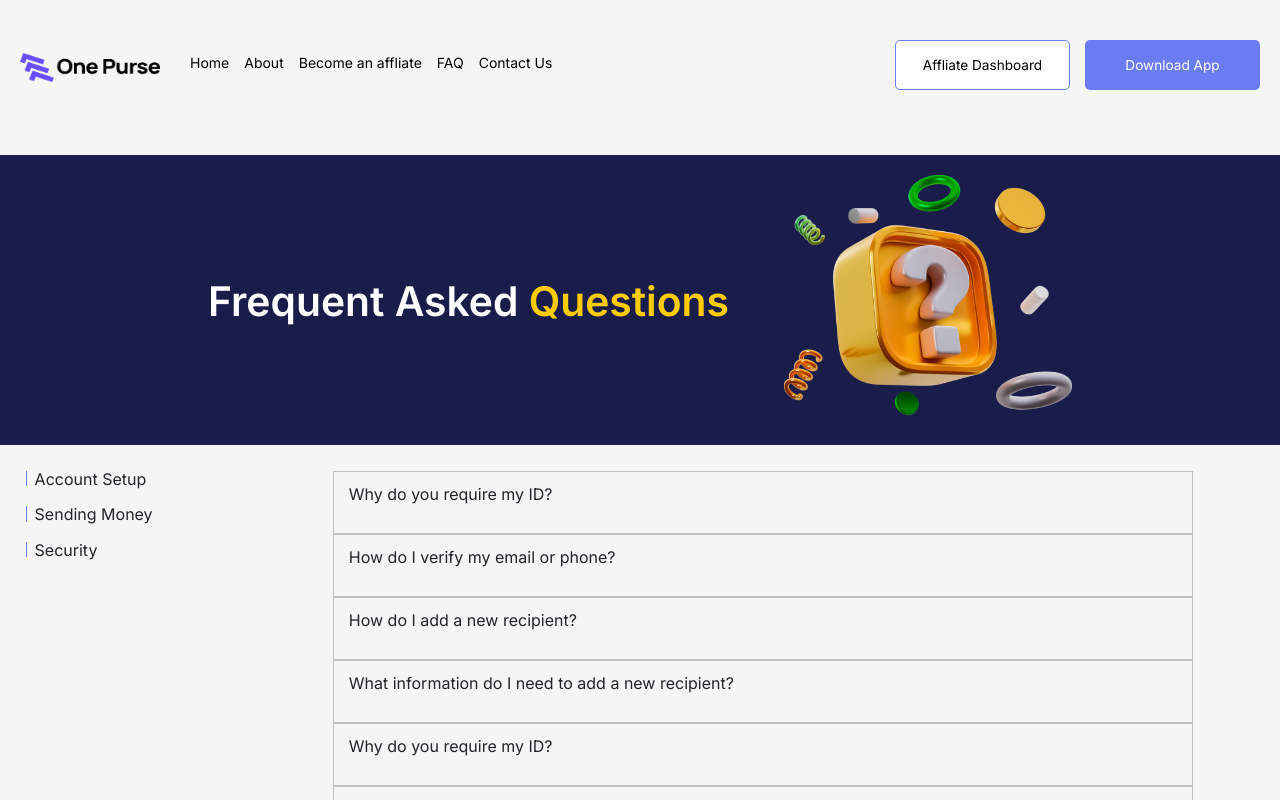
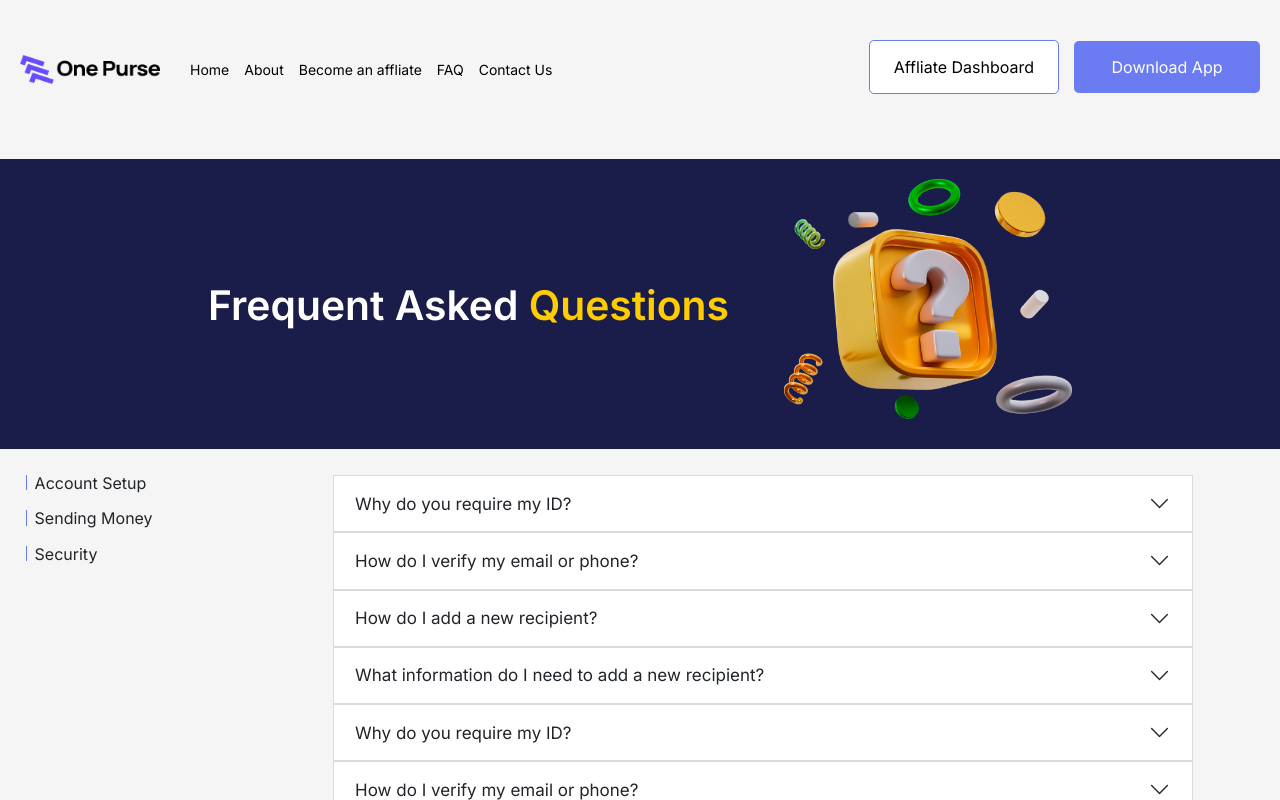
Before and after one commit to one-purse-org/onepurse-landing-page, a React (Create React App) app in the folder landing-page/: page /faq in a window 1280 px wide. Shown: the top 800 px of the page. Built offline with nearby package versions, Linux system fonts and the light colour scheme.

Commit message:
navbar complete

```diff
--- a/landing-page/src/faq/components/questions.js
+++ b/landing-page/src/faq/components/questions.js
@@ -1,25 +1,111 @@
 import "../../styles/faq/question.css"
 
-let accountQuestions = [
-    "Why do you require my ID?",
-    "How do I verify my email or phone?",
-    "How do I add a new recipient?",
-    "What information do I need to add a new recipient?",
-    "Why do you require my ID?",
-    "How do I verify my email or phone?",
-    "How do I add a new recipient?",
-    "What information do I need to add a new recipient?",
-    "Why do you require my ID?",
-    "How do I verify my email or phone?",
-    "How do I add a new recipient?",
-    "What information do I need to add a new recipient?",
-    "Why do you require my ID?"
-
+let questions = [
+    {
+        key:1,
+        head: "Why do you require my ID?",
+        body: "Lorem ipsum dolor sit amet, consectetur adipiscing elit. Morbi at",
+        target: "accordion1"
+    },
+    {
+        key:2,
+        head:  "How do I verify my email or phone?",
+        body: "Lorem ipsum dolor sit amet, consectetur adipiscing elit. Morbi at",
+        target: "accordion2"
+    },
+    {
+        key:3,
+        head: "How do I add a new recipient?",
+        body: "Lorem ipsum dolor sit amet, consectetur adipiscing elit. Morbi at",
+        target: "accordion3"
+    },
+    {
+        key:4,
+        head: "What information do I need to add a new recipient?",
+        body: "Lorem ipsum dolor sit amet, consectetur adipiscing elit. Morbi at",
+        target: "accordion4"
+    },
+    {
+        key:5,
+        head:"Why do you require my ID?",
+        body: "Lorem ipsum dolor sit amet, consectetur adipiscing elit. Morbi at",
+        target: "accordion5"
+    },
+    {
+        key:6,
+        head:"How do I verify my email or phone?",
+        body: "Lorem ipsum dolor sit amet, consectetur adipiscing elit. Morbi at",
+        target: "accordion6"
+    },
+    {
+        key:7,
+        head: "What information do I need to add a new recipient?",
+        body: "Lorem ipsum dolor sit amet, consectetur adipiscing elit. Morbi at",
+        target: "accordion7"
+    },
+    {
+        key:8,
+        head:"How do I verify my email or phone?",
+        body: "Lorem ipsum dolor sit amet, consectetur adipiscing elit. Morbi at",
+        target: "accordion8"
+    },
+    {
+        key:9,
+        head: "What information do I need to add a new recipient?",
+        body: "Lorem ipsum dolor sit amet, consectetur adipiscing elit. Morbi at",
+        target: "accordion9"
+    },
+    {
+        key:10,
+        head: "Why do you require my ID?",
+        body: "Lorem ipsum dolor sit amet, consectetur adipiscing elit. Morbi at",
+        target: "accordion10"
+    },
+    {
+        key:11,
+        head: "What information do I need to add a new recipient?",
+        body: "Lorem ipsum dolor sit amet, consectetur adipiscing elit. Morbi at",
+        target: "accordion11"
+    },
+    {
+        key:12,
+        head:"How do I add a new recipient?",
+        body: "Lorem ipsum dolor sit amet, consectetur adipiscing elit. Morbi at",
+        target: "accordion12"
+    },
+    {
+        key:13,
+        head:"How do I add a new recipient?",
+        body: "Lorem ipsum dolor sit amet, consectetur adipiscing elit. Morbi at",
+        target: "accordion13"
+    },
+    {
+        key:14,
+        head: "What information do I need to add a new recipient?",
+        body: "Lorem ipsum dolor sit amet, consectetur adipiscing elit. Morbi at",
+        target: "accordion14"
+    }
 ]
 
-function AccountSetup(){
+
+
+function Accordion(props){
     return(
-        accountQuestions.map(question => <div className="question-div"><p>{question}</p></div>)
+        <div class="accordion accordion-flush" id={props.target + "-div"}>
+            <div class="accordion-item">
+                <h2 class="accordion-header">
+                <button class="accordion-button collapsed" type="button" data-bs-toggle="collapse" data-bs-target={"#" + props.target}>
+                    {props.head}
+                </button>
+                </h2>
+                <div id={props.target} class="accordion-collapse collapse">
+                <div class="accordion-body">
+                    {props.body}
+                </div>
+                </div>
+            </div>
+        </div>
+
     )
 }
 
@@ -32,7 +118,7 @@ function Questions(){
                 <p>Security</p>
             </div>
             <div className="question">
-                <AccountSetup/>
+                {questions.map(question=> <Accordion head={question.head} body={question.body} target={question.target} /> )}
             </div>
         </div>
     )
--- a/landing-page/src/reusable/components/Navbar.jsx
+++ b/landing-page/src/reusable/components/Navbar.jsx
@@ -5,16 +5,12 @@ import $ from "jquery"
 function hamburger(){
         $(".cover-screen").addClass("to-cover")
         $(".cover-screen").removeClass("no-cover")
-        $("body").addClass("over-flow")
-        $(".nav-btn").addClass("no-cover")
 }
 
 function close(){
     console.log("work")
         $(".cover-screen").removeClass("to-cover")
         $(".cover-screen").addClass("no-cover")
-        $("body").removeClass("over-flow")
-        $(".nav-btn").remove("no-cover")
 }
 
 function Navbar(props){
@@ -37,9 +33,13 @@ function Navbar(props){
             </div>
             <div className="nav-btn">
                 <button type="button" className={props.color==="white"?"button1 button1-white" : "button1"}>Affliate Dashboard</button>
-                <button type="button" className="button2">Download App</button>
+                <button type="button" className="button2">&nbsp;&nbsp;&nbsp;Download App&nbsp;&nbsp;&nbsp;</button>
             </div>
             <div className='cover-screen no-cover'>
+
+                <div onClick={close}>
+                    <i class="fa-solid fa-x close"></i>
+                </div>
                 <div className="links-sm">
                     <Link to="/">Home</Link>
                     <Link to="/about">About</Link>
@@ -48,12 +48,10 @@ function Navbar(props){
                     <Link to="/contact">Contact Us</Link>
                     <div className="nav-btn-sm">
                         <button type="button" className={props.color==="white"?"button1 button1-white" : "button1"}>Affliate Dashboard</button>
-                        <button type="button" className="button2">Download App</button>
+                        <button type="button" className="button2">&nbsp;&nbsp;&nbsp;Download App&nbsp;&nbsp;&nbsp;</button>
                     </div>
                 </div>
-                <div onClick={close}>
-                    <i class="fa-solid fa-x close"></i>
-                </div>
+
 
             </div>
             </div>
--- a/landing-page/src/styles/reuseable/navbar.css
+++ b/landing-page/src/styles/reuseable/navbar.css
@@ -21,7 +21,6 @@
 
 .links{
     font-family: 'Inter', sans-serif;
-    padding-bottom: 9px;
     width: auto;
 }
 
@@ -55,12 +54,13 @@
 }
 
 .nav-btn button{
-    font-size: 0.8rem;
-    margin-left: 15px;
-    width: 175px;
-    height: 50px;
     border-radius: 5px;
-    padding: 0 14px;
+    padding: 14px 24px;
+    font-size: 16px;
+}
+
+.nav-btn button p{
+    font-size: 14px;
 }
 
 .nav-btn .button1{
@@ -80,6 +80,8 @@
     background-color: #6B7CF3;
     color: #fff;
     border: 0;
+    margin-left: 15px;
+
 }
 
 .hamburger-menu{
@@ -127,29 +129,27 @@
         z-index: 2;
         position: fixed;
         display: flex;
-        padding: 44px 5% 0;
-        width: 100%;
+        padding: 44px 15px 0 0;
+        width: 85%;
         height: 100%;
         top: 0;
-        left: 0;
-        justify-content: space-between;
-        background-color: rgb(26,29,74, 0.9);
+        left: 15%;
+        background-color: rgb(26,29,74, 1);
+        flex-direction: column;
+        align-items: flex-end;
     }
     .links-sm{
         font-family: 'Inter', sans-serif;
-        padding-bottom: 9px;
-        width: 50%;
         display: flex;
         flex-direction: column;
-        padding-left: 3%;
+        text-align: right;
+        margin: 20px 0;
     }
 
     .links-sm a{
         margin-bottom: 21px;
-        font-size: 1rem;
+        font-size: 14px;
         text-decoration: none;
-        margin-left: 0%;
-        width: 100%;
         color: #fff;
     }
     .hamburger-menu{
@@ -165,21 +165,13 @@
         display: none;
     }
 
-    .links-sm .nav-btn-sm{
-        width: 150%;
-    }
-
     .nav-btn-sm button{
-        font-size: 0.8rem;
-        width: 160px;
-        padding: 0px 10px;
-        height: 50px;
+        font-size: 16px;
+        padding: 14px 24px;
         border-radius: 5px;
-        margin-bottom: 5px;
     }
 
     .nav-btn-sm .button1{
-        margin-right: 15px;
         background-color: #1A1D4A;
         border-color: #6B7CF3;
         border-width: thin;
@@ -196,6 +188,8 @@
         background-color: #6B7CF3;
         color: #fff;
         border: 0;
+        margin-left: 20px;
+        margin-top: 15px;
     }
 
 
```
